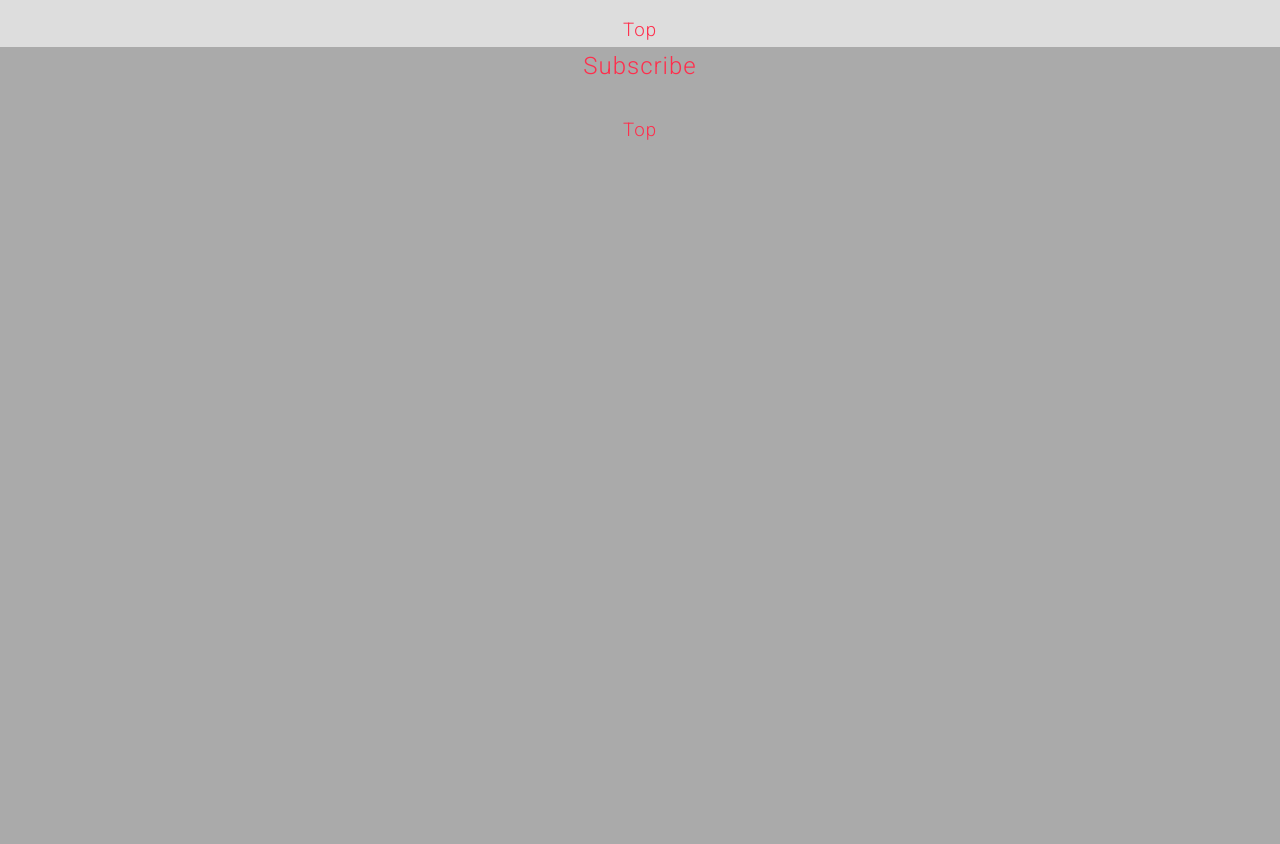
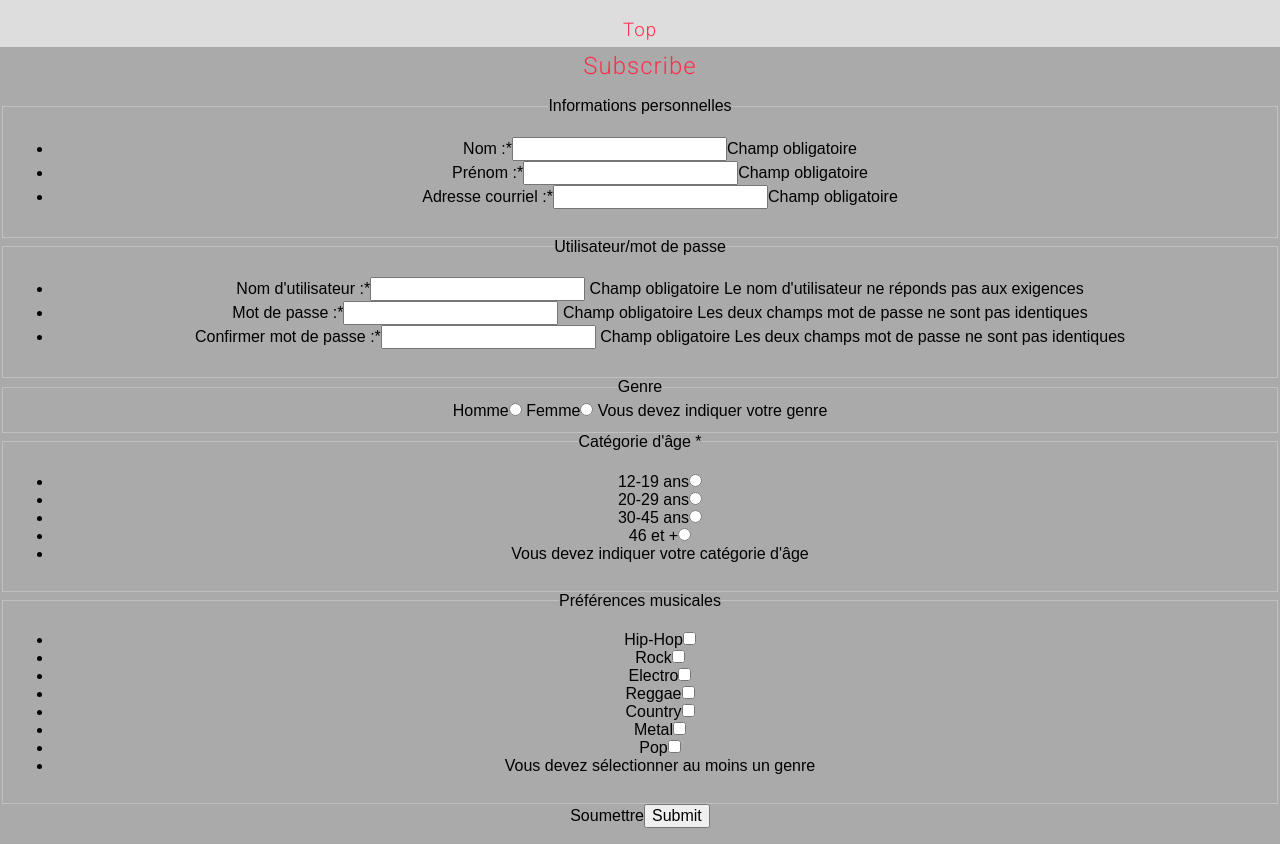
Before and after one commit to Charleelee/P86_H15_TP_Js, a plain HTML site: page index.html in a window 1280 px wide. Shown: the part 2622-3466 px from the top of the page. Drawn offline with Linux system fonts and the light colour scheme.

Commit message:
insertion du form dans le html + modif icons

```diff
--- a/index.html
+++ b/index.html
@@ -209,14 +209,77 @@
         <div class="content-post-header">
             <h2>Subscribe</h2>
         </div>
+		<div id="form">
+	    <form>
+	        <fieldset>
+	            <legend>Informations personnelles</legend>
+	            <ul id="nom_prenom_courriel">
+	                <li><label for="nom">Nom :*</label><input class="checkentry" type="text" id="nom"/><span id="err0" class="error">Champ obligatoire</span></li>
+	                <li><label for="prenom">Prénom :*</label><input class="checkentry" type="text" id="prenom"/><span id="err1" class="error">Champ obligatoire</span></li>
+	                <li><label for="courriel">Adresse courriel :*</label><input class="checkentry" type="text" id="courriel"/><span id="err2" class="error">Champ obligatoire</span></li>
+	            </ul>
+	        </fieldset>
+	        <fieldset>
+	            <legend>Utilisateur/mot de passe</legend>
+	            <ul id="username_password">
+	                <li>
+	                    <label for="username">Nom d'utilisateur :*</label><input class="checkentry" type="text" id="username"/>
+	                    <span id="err3" class="error">Champ obligatoire</span>
+	                    <span id="erruser" class="error">Le nom d'utilisateur ne réponds pas aux exigences</span>
 
-        <!-- Form here -->
+	                </li>
+	                <li>
+	                    <label for="password">Mot de passe :*</label><input class="checkentry" type="text" id="password"/>
+	                    <span id="err4" class="error">Champ obligatoire</span>
+	                    <span id="errpw1" class="error">Les deux champs mot de passe ne sont pas identiques</span>
+	                </li>
+	                <li>
+	                    <label for="password_confirm">Confirmer mot de passe :*</label><input class="checkentry" type="text" id="password_confirm"/>
+	                    <span id="err5" class="error">Champ obligatoire</span>
+	                    <span id="errpw2" class="error">Les deux champs mot de passe ne sont pas identiques</span>
+	                </li>
+	            </ul>
+	        </fieldset>
+	        <fieldset>
+	            <legend>Genre</legend>
+	            <div id="sexe">
+	                <label for="masc">Homme</label><input type="radio" id="masc" name="h/f"/>
+	                <label for="fem">Femme</label><input type="radio" id="fem" name="h/f"/>
+	                <span id="errh/f" class="error">Vous devez indiquer votre genre</span>
+	            </div>
+	        </fieldset>
+	        <fieldset>
+	            <legend>Catégorie d'âge *</legend>
+	            <ul id="categorie_age">
+	                <li><label for="radio1">12-19 ans</label><input type="radio" id="radio1" name="age_name"></li>
+	                <li><label for="radio2">20-29 ans</label><input type="radio" id="radio2" name="age_name"></li>
+	                <li><label for="radio3">30-45 ans</label><input type="radio" id="radio3" name="age_name"></li>
+	                <li><label for="radio4">46 et +</label><input type="radio" id="radio4" name="age_name"></li>
+	                <li><span id="errage" class="error">Vous devez indiquer votre catégorie d'âge</span></li>
+	            </ul>
+	        </fieldset>
+	        <fieldset>
+	            <legend>Préférences musicales</legend>
+	            <ul>
+	                <li><label for="preference1">Hip-Hop</label><input type="checkbox" id="preference1" name="prefmus"/></li>
+	                <li><label for="preference2">Rock</label><input type="checkbox" id="preference2" name="prefmus"/></li>
+	                <li><label for="preference3">Electro</label><input type="checkbox" id="preference3" name="prefmus"/></li>
+	                <li><label for="preference4">Reggae</label><input type="checkbox" id="preference4" name="prefmus"/></li>
+	                <li><label for="preference5">Country</label><input type="checkbox" id="preference5" name="prefmus"/></li>
+	                <li><label for="preference6">Metal</label><input type="checkbox" id="preference6" name="prefmus"/></li>
+	                <li><label for="preference7">Pop</label><input type="checkbox" id="preference7" name="prefmus"/></li>
+	                <li><span id="errprefmus" class="error">Vous devez sélectionner au moins un genre</span></li>
+	            </ul>
+	        </fieldset>
+	        <label for="submit_form">Soumettre</label><input type="submit" id="submit_form" onclick="submitform()"/>
 
-        <div class="content-post-header">
-            <h3>
-                <a href="#" class="top-button">Top</a>
-            </h3>
-        </div>
+	    </form>
+	</div>
+	    <div class="content-post-header">
+	        <h3>
+	            <a href="#" class="top-button">Top</a>
+	        </h3>
+	    </div>
     </div>
     <!-- footer area -->
     <div class="footer">
```
Also changed, not shown: assets/images/headphones.png, assets/images/icons/next.png, assets/images/icons/previous.png.
